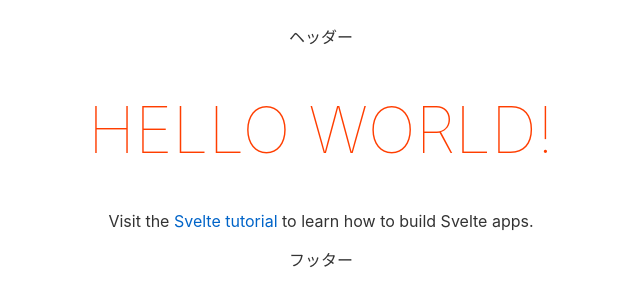
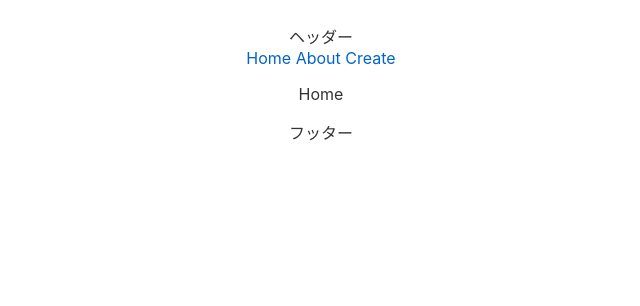
Before and after one commit to strayCat0416/svelte-diary, a Svelte app: page / in a window 1280 px wide. Shown: the top 306 px of the page, without its empty margins (319-959 px from the left). Built offline with nearby package versions, Linux system fonts and the light colour scheme.

Commit message:
ルーティングの実装

```diff
--- a/package.json
+++ b/package.json
@@ -18,6 +18,7 @@
     "svelte": "^3.0.0"
   },
   "dependencies": {
-    "sirv-cli": "^1.0.0"
+    "sirv-cli": "^1.0.0",
+    "svelte-routing": "^1.6.0"
   }
 }
--- a/src/App.svelte
+++ b/src/App.svelte
@@ -1,16 +1,28 @@
 <script>
-	export let name;
+	export let url = "";
+	import { Router, Link, Route } from "svelte-routing";
 	import Header from './components/Header.svelte';
 	import Footer from './components/Footer.svelte';
+	import Home from './components/Home.svelte';
+	import Create from './components/Create.svelte';
+	import Diary from './components/Diary.svelte';
+	import About from './components/About.svelte';
 </script>
-
 <main>
 	<Header />
-	<h1>Hello {name}!</h1>
-	<p>Visit the <a href="https://svelte.dev/tutorial">Svelte tutorial</a> to learn how to build Svelte apps.</p>
+	<Router url="{url}">
+		<nav>
+		  <Link to="/">Home</Link>
+		  <Link to="about">About</Link>
+		  <Link to="create">Create</Link>
+		</nav>
+		  <Route path="diary/:id" component="{Diary}" />
+		  <Route path="create" component="{Create}" />
+		  <Route path="about" component="{About}" />
+		  <Route path="/"><Home /></Route>
+	  </Router>
 	<Footer />
 </main>
-
 <style>
 	main {
 		text-align: center;
--- /dev/null
+++ b/src/components/About.svelte
@@ -0,0 +1,5 @@
+<script>
+
+</script>
+
+<p>About</p>
--- /dev/null
+++ b/src/components/Create.svelte
@@ -0,0 +1,5 @@
+<script>
+
+</script>
+
+<p>Create</p>
--- /dev/null
+++ b/src/components/Diary.svelte
@@ -0,0 +1,5 @@
+<script>
+
+</script>
+
+<p>Diary</p>
--- /dev/null
+++ b/src/components/Home.svelte
@@ -0,0 +1,5 @@
+<script>
+
+</script>
+
+<p>Home</p>
```
Also changed, not shown: 1 other file (tests, documents, lock files or other folders).
